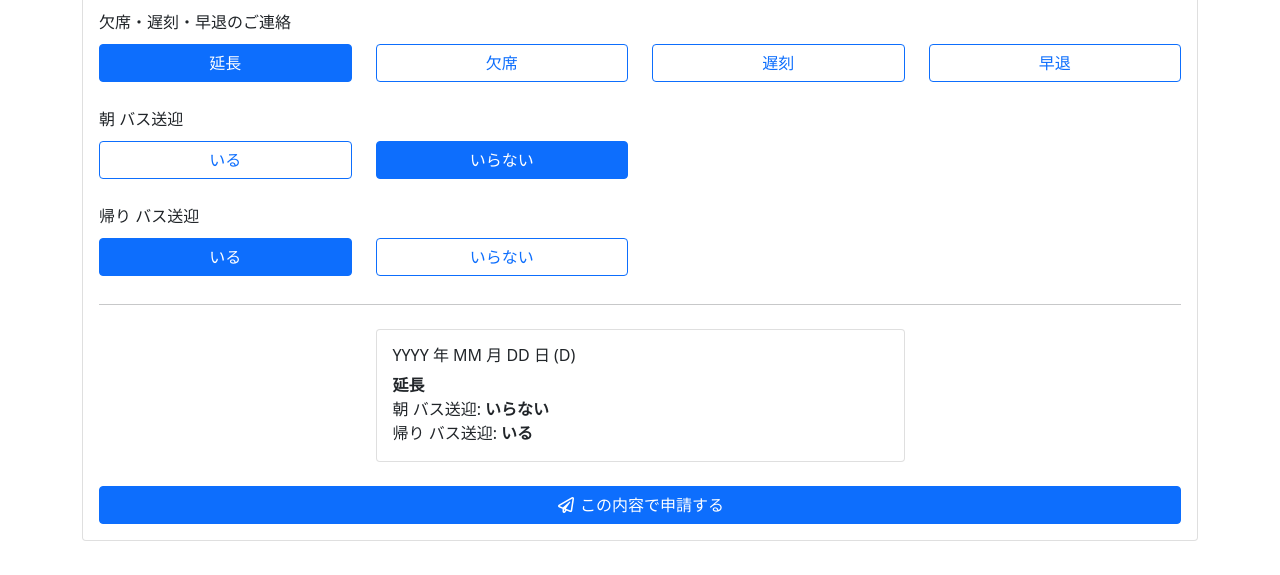
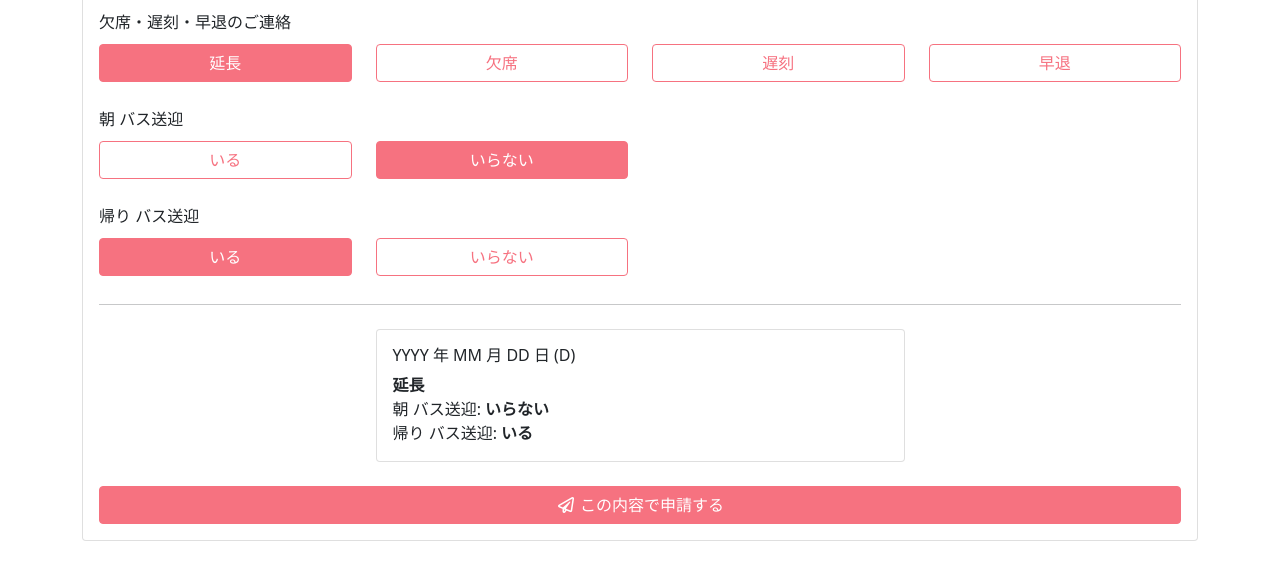
Before and after one commit to yuu-eguci/bootstrap-5.1-study, a plain HTML site: page application.html in a window 1280 px wide. Shown: the part 225-800 px from the top of the page. Drawn offline with nearby package versions, Linux system fonts and the light colour scheme.

Commit message:
🤡 Edit Bootstrap primary color

```diff
--- a/application.html
+++ b/application.html
@@ -44,6 +44,27 @@
       */
       nav div.dropdown-menu {
         width: 20rem;
+      }
+
+      /*
+        Bootstrap の色を一部編集。
+        NOTE: 通常の Bootstrap の class 構成を変更しなくていいように。
+      */
+      .btn-primary {
+        background-color: #f67280;
+        border-color:  #f67280;
+      }
+      .btn-outline-primary {
+        color: #f67280;
+        border-color: #f67280;
+      }
+      .btn-check:checked+.btn-outline-primary {
+        color: #fff;
+        background-color: #f67280;
+        border-color: #f67280;
+      }
+      .bg-primary {
+        background-color: #f67280!important;
       }
     </style>
 
```
Also changed, not shown: index.html (+21 -0 lines).
